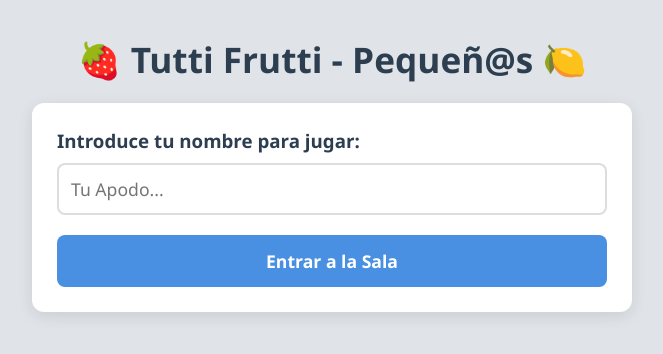
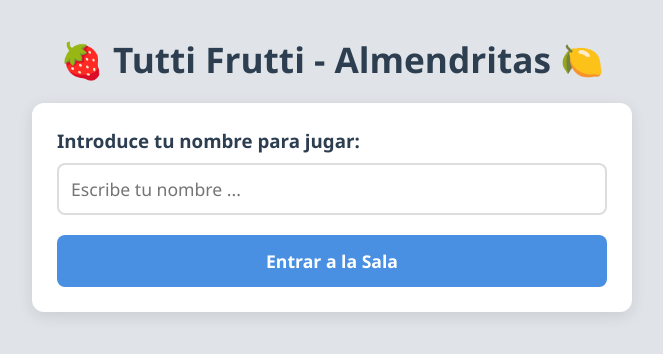
Before and after one commit to phergc96-art/tutti-frutti, a website: page index.html in a window 1280 px wide. Shown: the whole page, without its empty margins (308-971 px from the left). Drawn offline with nearby package versions, Linux system fonts and the light colour scheme; no server answers.

Commit message:
Update index.html

```diff
--- a/index.html
+++ b/index.html
@@ -8,11 +8,11 @@
 </head>
 <body>
     <div class="container">
-        <h1>🍓 Tutti Frutti - Pequeñ@s 🍋</h1>
+        <h1>🍓 Tutti Frutti - Almendritas 🍋</h1>
 
         <div id="login-screen" class="card">
             <h3>Introduce tu nombre para jugar:</h3>
-            <input type="text" id="username-input" placeholder="Tu Apodo...">
+            <input type="text" id="username-input" placeholder="Escribe tu nombre ...">
             <button id="join-btn">Entrar a la Sala</button>
         </div>
 
```
